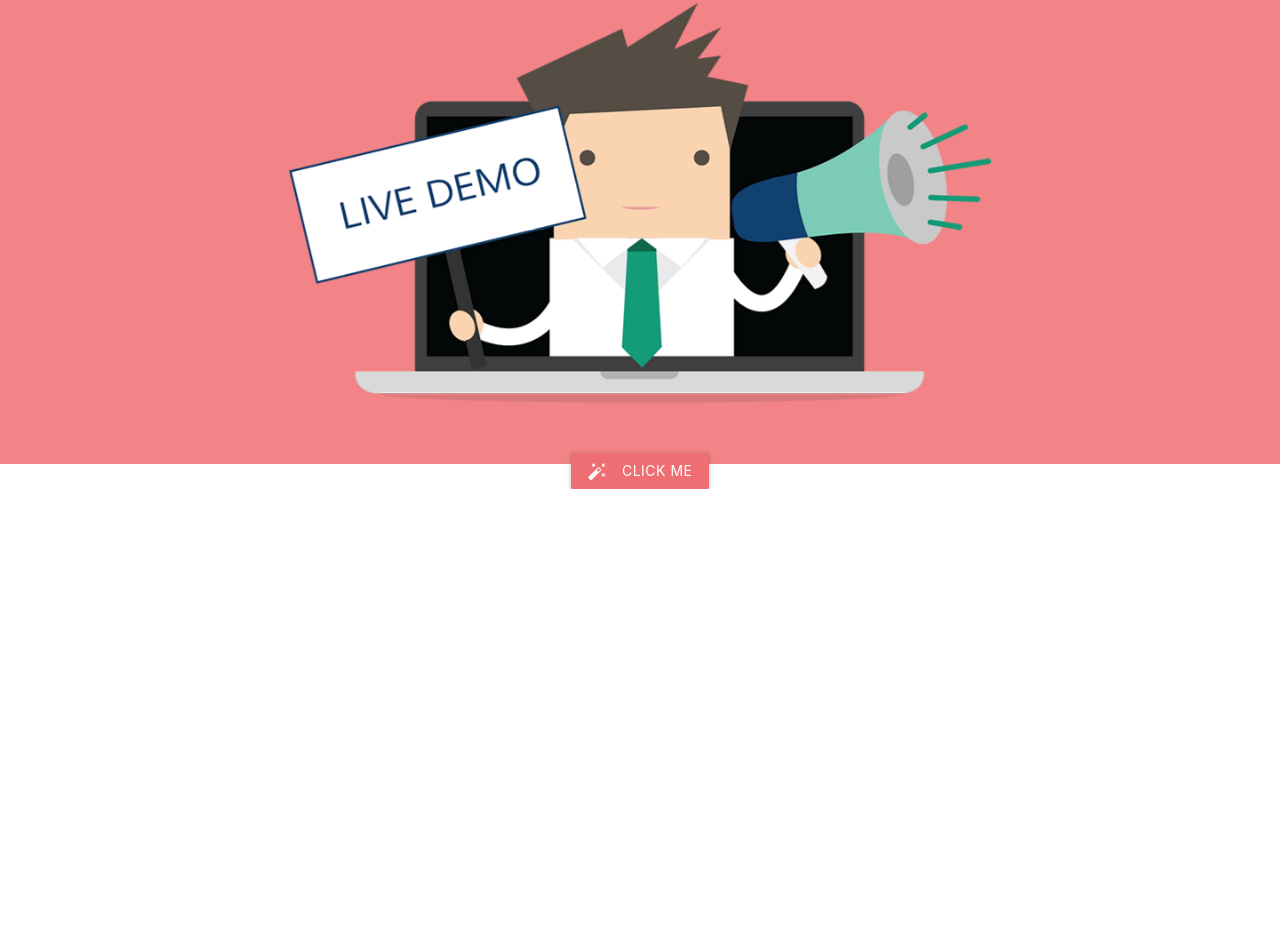
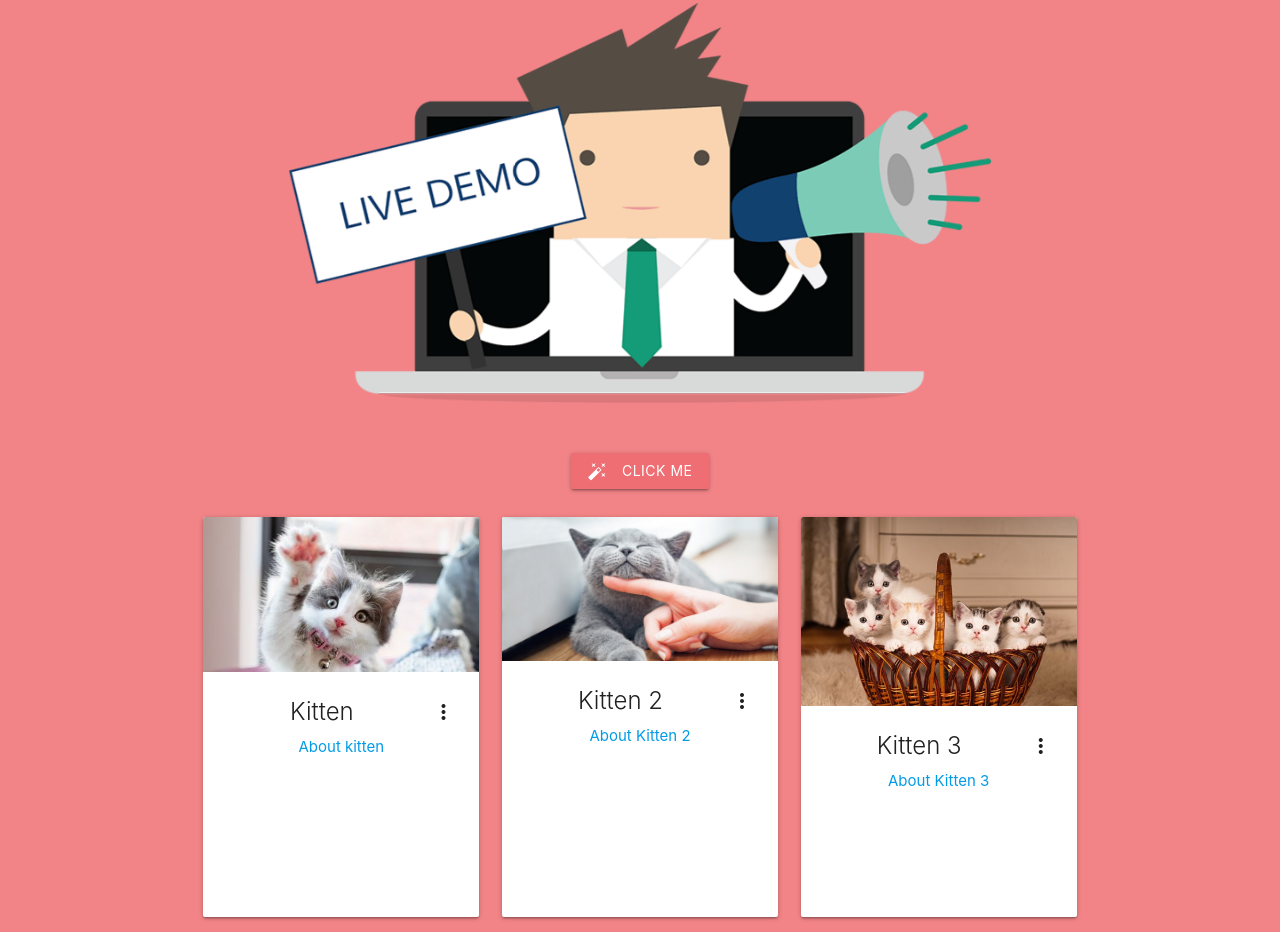
Before and after one commit to ChoudharyNavit22/sit725-2022-t2-prac3, a website: page public/index.html in a window 1280 px wide. Shown: the part 336-1288 px from the top of the page. Before the commit the page ends 825 px from the top, so only its background shows below. Drawn offline with nearby package versions, Linux system fonts and the light colour scheme.

Commit message:
Updates - added cards

```diff
--- a/public/css/styles.css
+++ b/public/css/styles.css
@@ -9,7 +9,7 @@
 .main-body {
     background-color: #F28487;
     color: white;
-    height: calc(100vh - 64px);
+    height: 100%;
 }
 .materialboxed-image {
     margin: 0 auto;
@@ -19,3 +19,6 @@
     background-color: #EE6E73;
     margin-top: 50px;
 }
+.card-desc-color {
+    color: #808080;
+}
--- a/public/index.html
+++ b/public/index.html
@@ -39,6 +39,23 @@
             <a class="waves-effect waves-light btn click-me-button" id="clickMeButton"><i class="material-icons left">auto_fix_high</i>Click Me</a>
           </div>
         </div>
+        <div class="row" id="card-section">
+          <div class="col s4 center-align">
+            <div class="card medium">
+              <div class="card-image waves-effect waves-block waves-light">
+                <img class="activator" src="images/kitten.jpg">
+              </div>
+              <div class="card-content">
+                <span class="card-title activator grey-text text-darken-4">Kitten<i class="material-icons right">more_vert</i></span>
+                <p><a href="#">About kitten</a></p>
+              </div>
+              <div class="card-reveal">
+                <span class="card-title grey-text text-darken-4">Kitten<i class="material-icons right">close</i></span>
+                <p class="card-text card-desc-color">Hello There! I just wanted to say HI to you guys. See ya!</p>
+              </div>
+            </div>
+          </div>
+        </div>
       </div>
     </main>
   <script src="https://code.jquery.com/jquery-3.6.0.min.js" integrity="sha256-/xUj+3OJU5yExlq6GSYGSHk7tPXikynS7ogEvDej/m4=" crossorigin="anonymous"></script>
--- a/public/js/scripts.js
+++ b/public/js/scripts.js
@@ -1,3 +1,33 @@
+const cardList = [
+    {
+        title: "Kitten 2",
+        image: "images/kitten-2.jpg",
+        link: "About Kitten 2",
+        desciption: "Demo desciption about kitten 2"
+    },
+    {
+        title: "Kitten 3",
+        image: "images/kitten-3.jpg",
+        link: "About Kitten 3",
+        desciption: "Demo desciption about kitten 3"
+    }
+]
+
+const addCards = (items) => {
+    items.forEach(item => {
+        let itemToAppend = '<div class="col s4 center-align">'+
+    '<div class="card medium"><div class="card-image waves-effect waves-block waves-light"><img class="activator" src="'+item.image+'">'+
+    '</div><div class="card-content">'+
+    '<span class="card-title activator grey-text text-darken-4">'+item.title+'<i class="material-icons right">more_vert</i></span><p><a href="#">'+item.link+'</a></p></div>'+
+    '<div class="card-reveal">'+
+        '<span class="card-title grey-text text-darken-4">'+item.title+'<i class="material-icons right">close</i></span>'+
+        '<p class="card-text card-desc-color">'+item.desciption+'</p>'+
+      '</div></div></div>';
+      $("#card-section").append(itemToAppend)
+    });
+}
+
 $(document).ready(function(){
     $('.materialboxed').materialbox();
+    addCards(cardList);
 })
```
